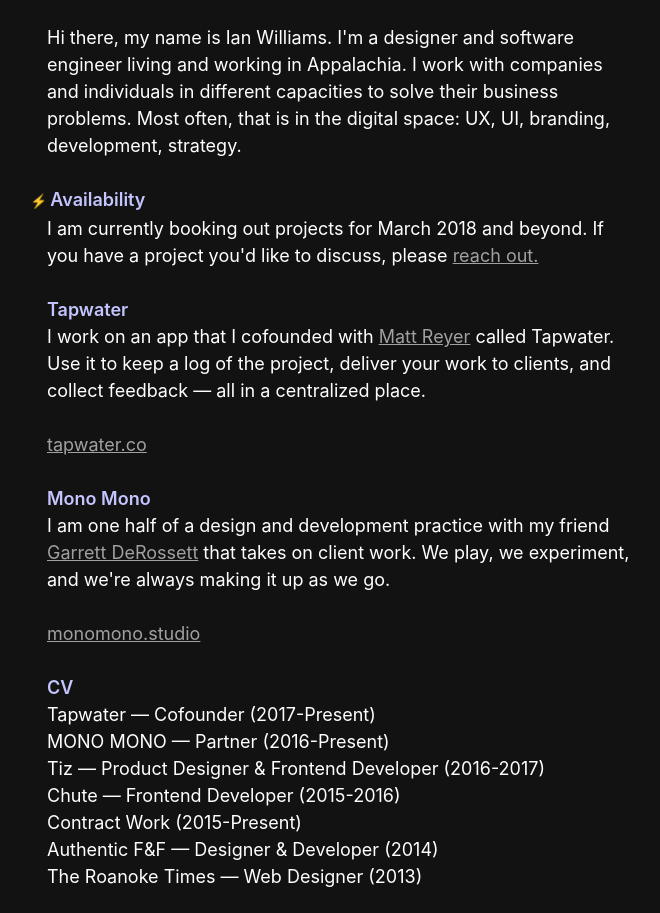
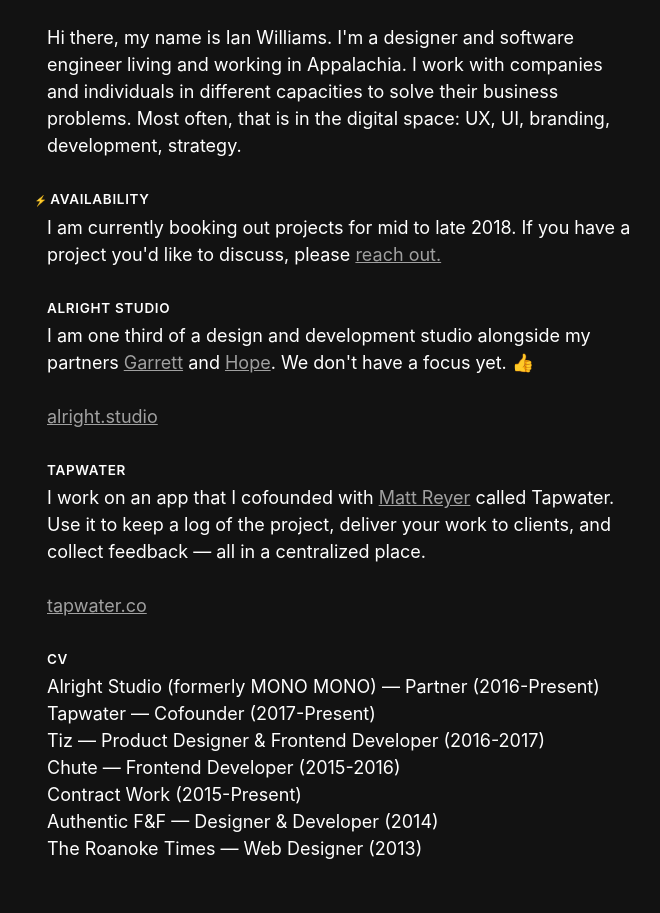
Before and after one commit to dictions/personal-site-v3, a website: page public/index.html in a window 1280 px wide. Shown: the part 183-1096 px from the top of the page, without its empty margins (43-703 px from the left). Drawn offline with Linux system fonts and the light colour scheme.

Commit message:
Updating content.

```diff
--- a/public/index.html
+++ b/public/index.html
@@ -24,10 +24,12 @@
 }
 
 h1, h2 {
-	font-size: 1rem;
 	font-weight: 600;
 	margin: 0;
-	color: #c4c4ff;
+	color: white;
+	letter-spacing: 0.05em;
+	text-transform: uppercase;
+	font-size: 0.75rem;
 }
 
 ul {
@@ -80,13 +82,19 @@
 	<main>
 		<h1>Ian Williams</h1>
 		<p>
-			<a href="mailto:me@ianwillia.ms">me@ianwillia.ms</a> ✦ <a href="http://monomono.studio">monomono.studio</a> ✦ <a href="https://twitter.com/ian_dot_exe">twitter</a>
+			<a href="mailto:me@ianwillia.ms">me@ianwillia.ms</a> ✦ <a href="http://alright.studio">alright.studio</a> ✦ <a href="https://twitter.com/ian_dot_exe">twitter</a>
 		</p>
 
 		<p>Hi there, my name is Ian Williams. I'm a designer and software engineer living and working in Appalachia. I work with companies and individuals in different capacities to solve their business problems. Most often, that is in the digital space: UX, UI, branding, development, strategy. </p>
 
 		<h2 class="callout">Availability</h2>
-		<p>I am currently booking out projects for March 2018 and beyond. If you have a project you'd like to discuss, please <a href="mailto:me@ianwillia.ms">reach out.</a></p>
+		<p>I am currently booking out projects for mid to late 2018. If you have a project you'd like to discuss, please <a href="mailto:me@ianwillia.ms">reach out.</a></p>
+
+		<h2>Alright Studio</h2>
+		<p>I am one third of a design and development studio alongside my partners <a href="http://studio-victorious.com">Garrett</a> and <a href="http://hopederossett.com/">Hope</a>. We don't have a focus yet. 👍</p>
+		<p>
+			<a href="http://alright.studio">alright.studio</a>
+		</p>
 
 		<h2>Tapwater</h2>
 		<p>I work on an app that I cofounded with <a href="http://lookintothebeam.com/">Matt Reyer</a> called Tapwater. Use it to keep a log of the project, deliver your work to clients, and collect feedback — all in a centralized place.</p>
@@ -94,17 +102,13 @@
 			<a href="https://tapwater.co">tapwater.co</a>
 		</p>
 
-		<h2>Mono Mono</h2>
-		<p>I am one half of a design and development practice with my friend <a href="http://www.studio-victorious.com/">Garrett DeRossett</a> that takes on client work. We play, we experiment, and we're always making it up as we go.</p>
-		<p>
-			<a href="http://monomono.studio">monomono.studio</a>
-		</p>
+
 
 		<h2>CV</h2>
 		<p>
+			Alright Studio (formerly MONO MONO) — Partner (2016-Present)
+			<br>
 			Tapwater — Cofounder (2017-Present)
-			<br>
-			MONO MONO — Partner (2016-Present)
 			<br>
 			Tiz — Product Designer &amp; Frontend Developer (2016-2017)
 			<br>
```
